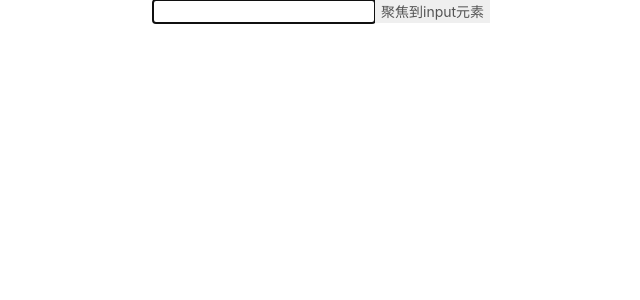
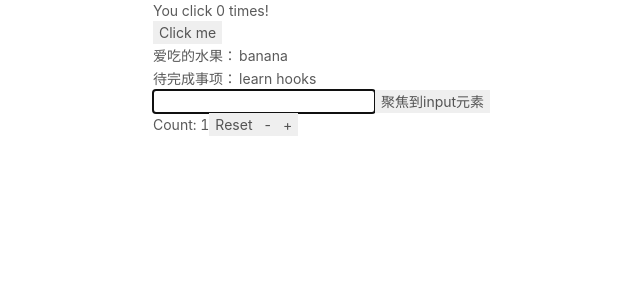
Before and after one commit to 7986LiChang/my-react-app, a React app: page / in a window 1280 px wide. Shown: the top 300 px of the page, without its empty margins (112-752 px from the left). Built offline with nearby package versions, Linux system fonts and the light colour scheme.

Commit message:
hook useState、useHook

```diff
--- a/src/App.jsx
+++ b/src/App.jsx
@@ -7,7 +7,7 @@
 import React from 'react';
 // import RankCarousel from "./component/rankCarousel";
 // import Header from "./component/header";
-// import MyHook from './component/hook';
+import {MyHook, Counter} from './component/hook';
 import AutoFocusTextInput from './component/ref';
 
 export default class App extends React.Component{
@@ -16,8 +16,9 @@ export default class App extends React.Component{
             <div>
                 {/*<Header />*/}
                 {/*<RankCarousel />*/}
-                {/*<MyHook />*/}
+                <MyHook />
                 <AutoFocusTextInput />
+                <Counter initialCount={1}/>
             </div>
         );
     }
--- a/src/component/hook/index.jsx
+++ b/src/component/hook/index.jsx
@@ -12,9 +12,10 @@ function MyHook() {
     const [fruit, setFruit] = useState('banana');
     const [todo, setTodo] = useState([{text: 'learn hooks'}]);
 
+    // 每次render渲染后都会执行，包括第1次。传入空数组表示只执行1次。
     useEffect(() => {
         document.title = `you click ${count} times`
-    });
+    }, []);
 
     return (
         <div>
@@ -32,4 +33,23 @@ function MyHook() {
     );
 }
 
-export default MyHook;
+const Counter = ({initialCount}) => {
+    // 从函数组件props中传入
+    // 内部使用state
+    const [count, setCount] = useState(initialCount);
+
+    return (
+        <>
+            Count: {count}
+            <button onClick={() => setCount(initialCount)}>Reset</button>
+            <button onClick={() => setCount(prevCount => prevCount - 1)}>-</button>
+            <button onClick={() => setCount(prevCount => prevCount + 1)}>+</button>
+        </>
+    )
+};
+
+
+export{
+    MyHook,
+    Counter
+} ;
```
